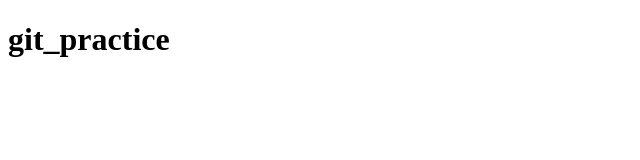
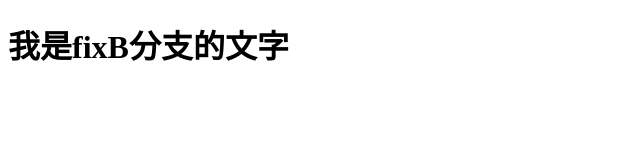
Before and after one commit to bakenray/git_practice, a plain HTML site: page index.html in a window 1280 px wide. Shown: the whole page, without its empty margins (0-640 px from the left). Drawn offline with Linux system fonts and the light colour scheme.

Commit message:
fix-B 修改

```diff
--- a/index.html
+++ b/index.html
@@ -6,6 +6,6 @@
     <title>git_practice</title>
 </head>
 <body>
-    <h1 class="git_practice">git_practice</h1>
+    <h1 class="git_practice">我是fixB分支的文字</h1>
 </body>
 </html>
```
